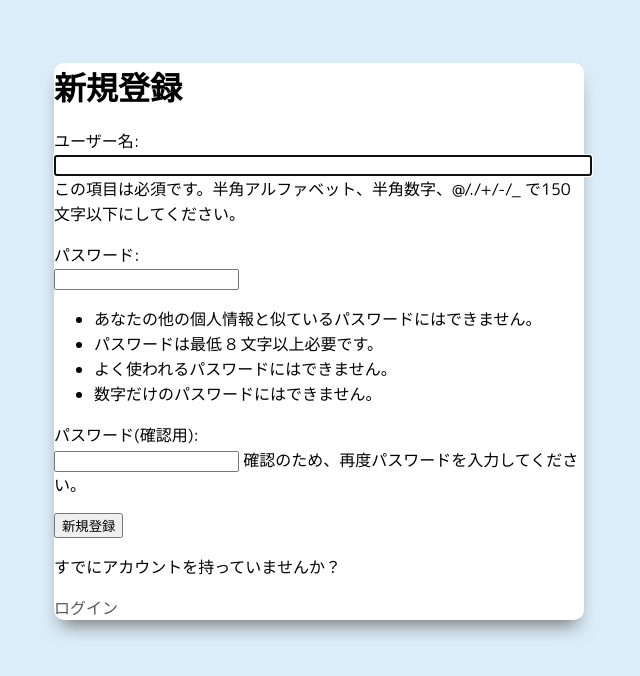
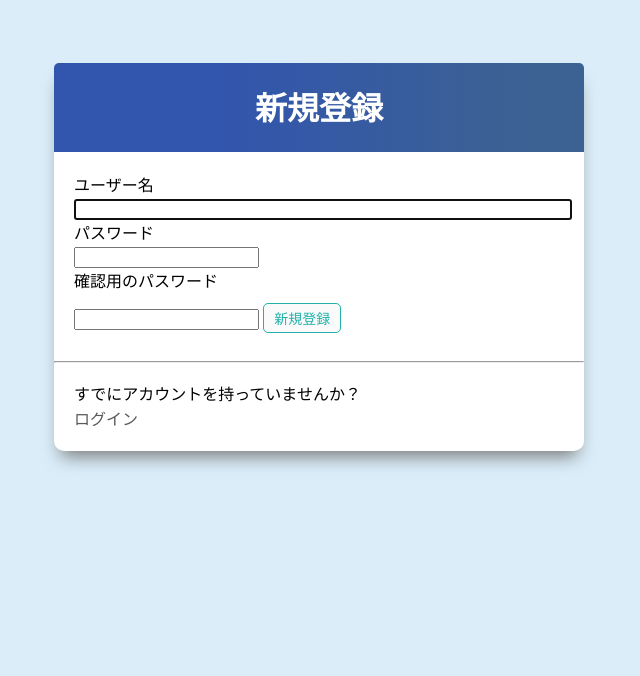
Before and after one commit to Coffeeplantation/todoproject, a Django app: page /register/ in a window 1280 px wide. Shown: the top 676 px of the page, without its empty margins (321-961 px from the left). Run offline with Django 5.2, Linux system fonts and the light colour scheme.

Commit message:
新規登録画面

```diff
--- a/todoapp/templates/todoapp/register.html
+++ b/todoapp/templates/todoapp/register.html
@@ -1,11 +1,29 @@
 {% extends 'todoapp/base.html' %} {% block content %}
-<h1>新規登録</h1>
+<div class="header">
+  <h1>新規登録</h1>
+</div>
 
-<form action="" method="POST">
-  {% csrf_token %} {{form.as_p}}
-  <input type="submit" value="新規登録" />
+
+
+<form action="" method="POST" style="padding: 20px">
+  {% csrf_token %}
+
+  <label for="">ユーザー名</label>
+  {{form.username}}
+  <label for="">パスワード</label>
+  {{form.password1}}
+  <label for="">確認用のパスワード</label>
+  {{form.password2}}
+  <input type="submit"
+        value="新規登録"
+        class="searchButton"
+        style="margin-top: 10px"
+         />
 </form>
 
+<hr />
+<div class="accountWrapper">
 <p>すでにアカウントを持っていませんか？</p>
 <a href="url 'login' ">ログイン</a>
+</div>
 {% endblock content %}
--- a/todoapp/templates/todoapp/task_list.html
+++ b/todoapp/templates/todoapp/task_list.html
@@ -52,6 +52,9 @@
 </div>
     {% endif %}
   </div>
+
+{% empty %}
+<h3 style="padding-left: 20px">タスクがありません</h3>
 {% endfor %}
 </div>
 
```
Also changed, not shown: db.sqlite3.
